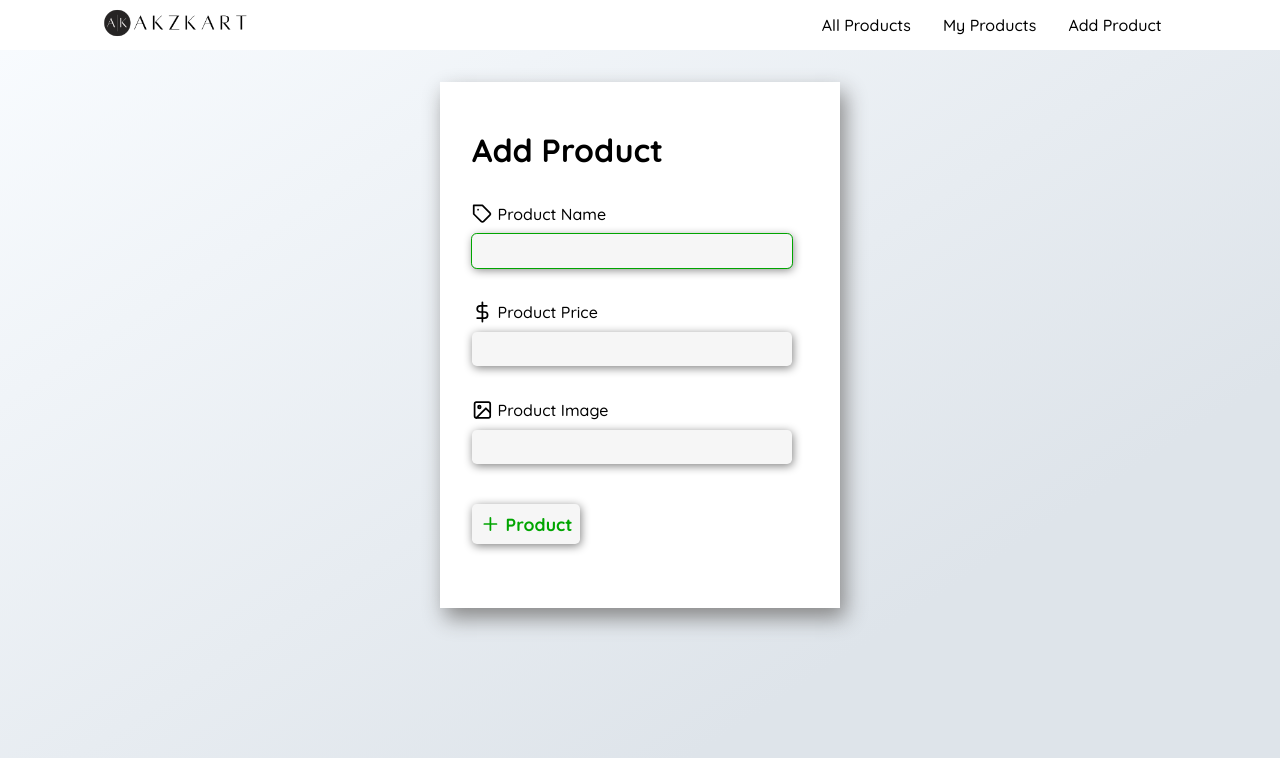
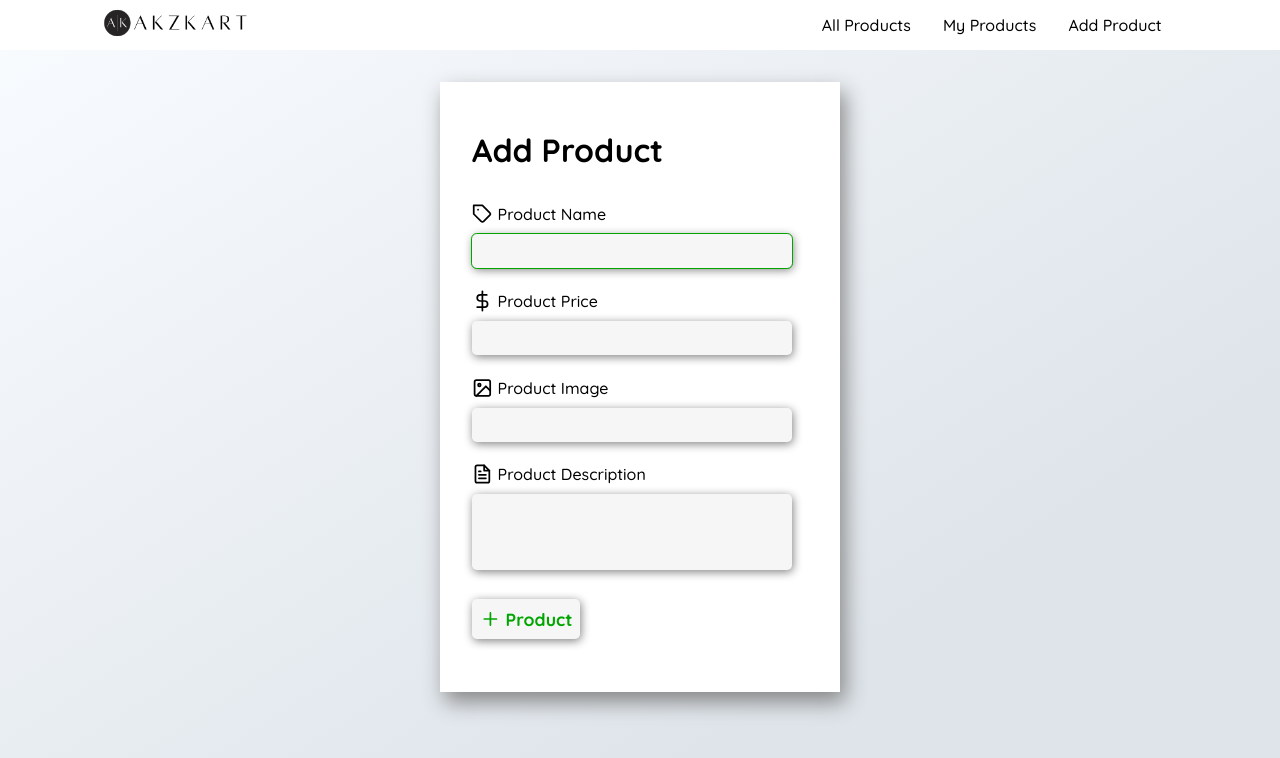
Before and after one commit to AkkuAkhil/akzkart-next-app, a Next.js app: page /admin/products/add in a window 1280 px wide. Shown: the top 758 px of the page. Built offline with nearby package versions, Linux system fonts and the light colour scheme.

Commit message:
Description supoort Added

```diff
--- a/components/Products/ProductAddForm.js
+++ b/components/Products/ProductAddForm.js
@@ -1,7 +1,7 @@
 import { useRouter } from 'next/router';
 import { useRef } from 'react';
 import classes from './ProductForm.module.css';
-import { DollarSign, Image, Plus, Tag } from 'react-feather';
+import { DollarSign, FileText, Image, Plus, Tag } from 'react-feather';
 
 const ProductAddForm = () => {
   const router = useRouter();
@@ -9,6 +9,7 @@ const ProductAddForm = () => {
   const name = useRef();
   const price = useRef();
   const image = useRef();
+  const description = useRef();
   const form = useRef();
 
   const submitHandler = async event => {
@@ -16,7 +17,10 @@ const ProductAddForm = () => {
     const product = {
       name: name.current.value,
       price: price.current.value,
-      image: image.current.value
+      image: image.current.value,
+      description: description.current.value,
+      rating: 0,
+      count: 0
     };
     form.current.reset();
 
@@ -57,6 +61,20 @@ const ProductAddForm = () => {
           </label>
           <input type='url' id='image' ref={image} autoComplete='On' />
         </div>
+        <div className={classes.formDiv}>
+          <label htmlFor='description'>
+            <span className='iconGroup'>
+              <FileText className='icon' /> Product Description
+            </span>
+          </label>
+          <textarea
+            rows={3}
+            type='text'
+            id='description'
+            ref={description}
+            autoComplete='On'
+          />
+        </div>
         <button className={classes.formButton}>
           <span className='iconGroup'>
             <Plus className='icon' />
--- a/components/Products/ProductForm.module.css
+++ b/components/Products/ProductForm.module.css
@@ -27,30 +27,37 @@
   padding: 0;
 }
 
-.form input {
-  margin: 0.5rem 0 2rem 0;
+.form input,
+.form textarea {
+  margin: 0.5rem 0 1.3rem 0;
   padding: 0.5rem;
   width: 20rem;
   border: none;
   border-radius: 0.3rem;
   background-color: #f6f6f6;
   font-size: 1rem;
-  font-weight: 400;
   transition: 0.3s;
   box-shadow: 1px 2px 10px grey;
 }
 
-.form input:hover {
+.form textarea {
+  resize: none;
+  font-weight: 500;
+}
+
+.form input:hover,
+.form textarea:hover {
   box-shadow: 1px 2px 10px #00a500;
 }
 
-.form input:focus {
+.form input:focus,
+.form textarea:focus {
   outline: solid 0.1rem #00a500;
 }
 
 .formButton {
   border: 0;
-  margin: 0.5rem 0 2rem 0;
+  margin: 0.5rem 0 1.3rem 0;
   padding: 0.5rem;
   border-radius: 0.3rem;
   background-color: #f6f6f6;
--- a/models/Product.js
+++ b/models/Product.js
@@ -3,7 +3,9 @@ import mongoose from 'mongoose';
 const product = new mongoose.Schema({
   name: { type: String, required: true },
   price: { type: String, required: true },
-  image: { type: String, required: true }
+  image: { type: String, required: true },
+  description: { type: String, required: true },
+  rating: { type: Number, required: true, default: 0 }
 });
 
 module.exports = mongoose.models.Product || mongoose.model('Product', product);
--- a/pages/api/products/[productId].js
+++ b/pages/api/products/[productId].js
@@ -16,7 +16,8 @@ const handler = async (req, res) => {
         const updatedProduct = {
           name: req.body.name || product.name,
           price: req.body.price || product.price,
-          image: req.body.image || product.image
+          image: req.body.image || product.image,
+          description: req.body.description || product.description
         };
         await Product.updateOne({ _id: productId }, updatedProduct);
         res.status(201).json({ success: true, message: UPDATE_SUCCESS });
--- a/pages/api/products/index.js
+++ b/pages/api/products/index.js
@@ -19,7 +19,7 @@ const handler = async (req, res) => {
     case 'POST':
       try {
         const product = new Product(req.body);
-        const response = await product.save();
+        await product.save();
         res.status(201).json({ success: true, message: INSERTION_SUCCESS });
       } catch (error) {
         res.status(400).json({ success: false });
--- a/styles/globals.css
+++ b/styles/globals.css
@@ -13,6 +13,7 @@ html {
 
 body,
 button,
+textarea,
 input[type='submit'] {
   margin: 0;
   font-family: 'Quicksand', sans-serif;
```
Also changed, not shown: components/Products/ProductDetail.js (+7 -2 lines), components/Products/ProductDetail.module.css (+8 -1 lines), components/Products/ProductEditForm.js (+18 -2 lines).
